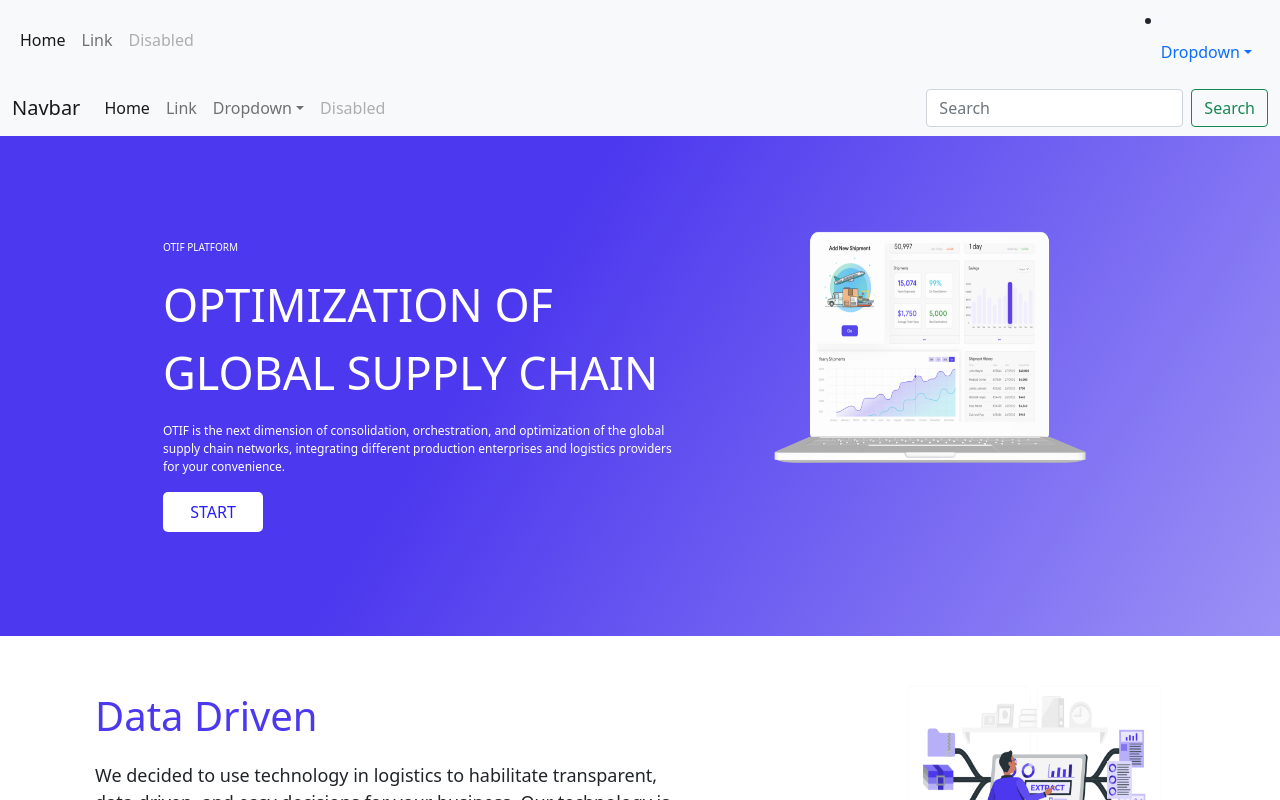
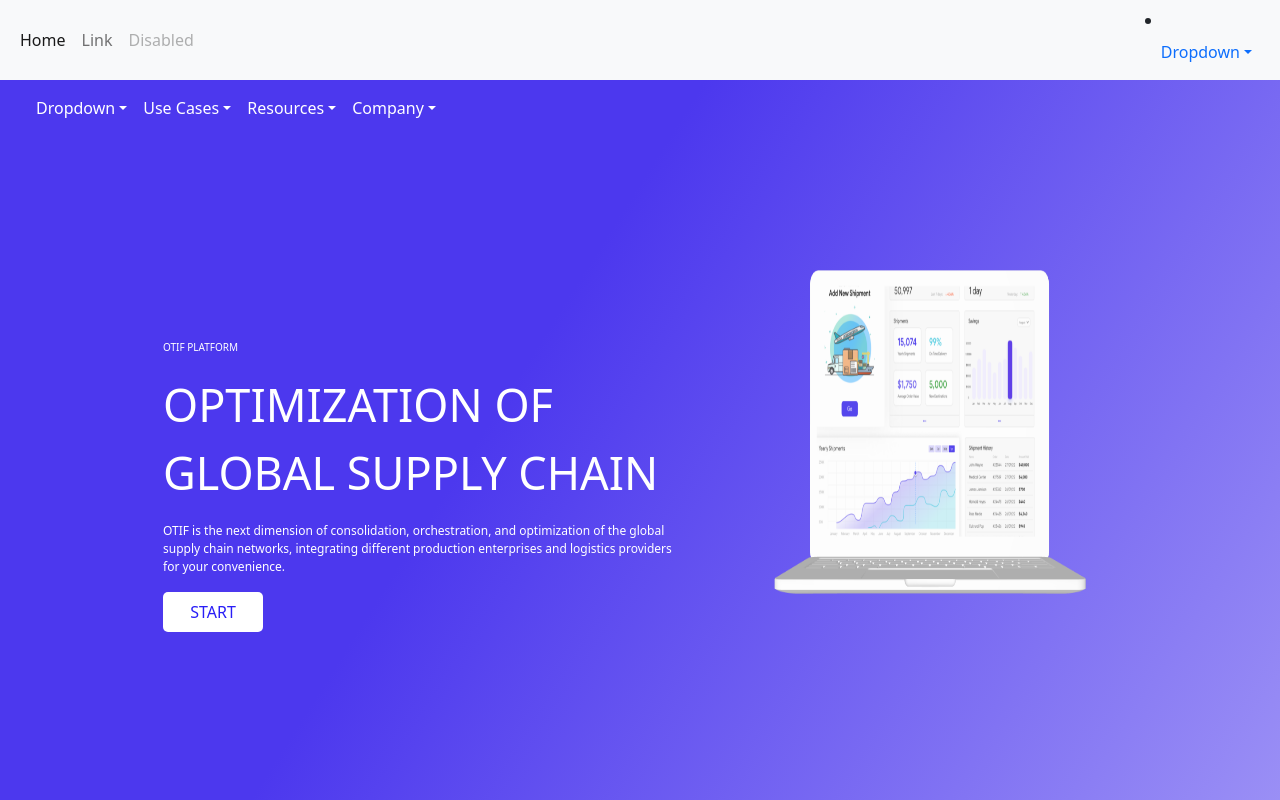
Before and after one commit to harshitphoenix/otif, a Next.js app: page / in a window 1280 px wide. Shown: the top 800 px of the page. Built offline with nearby package versions, Linux system fonts and the light colour scheme.

Commit message:
Completed top main card

```diff
--- a/components/MainCard.jsx
+++ b/components/MainCard.jsx
@@ -3,10 +3,11 @@ import styles from "./MainCard.module.css";
 const MainCard = (props) => {
   return (
     <div className={styles.container}>
-      <nav className='navbar navbar-expand-lg navbar-light bg-light'>
+      <div className={styles.navContainer}>
+        <nav className={`${styles.navContainer} navbar navbar-expand-lg`}>
         <div className='container-fluid'>
           <a className='navbar-brand' href='#'>
-            Navbar
+            {/* Navbar */}
           </a>
 
           <button
@@ -22,19 +23,9 @@ const MainCard = (props) => {
           </button>
           <div className='collapse navbar-collapse' id='navbarSupportedContent'>
             <ul className='navbar-nav me-auto mb-2 mb-lg-0'>
-              <li className='nav-item'>
-                <a className='nav-link active' aria-current='page' href='#'>
-                  Home
-                </a>
-              </li>
-              <li className='nav-item'>
-                <a className='nav-link' href='#'>
-                  Link
-                </a>
-              </li>
               <li className='nav-item dropdown'>
                 <a
-                  className='nav-link dropdown-toggle'
+                  className={`${styles.navItem} nav-link dropdown-toggle`}
                   href='#'
                   id='navbarDropdown'
                   role='button'
@@ -64,31 +55,110 @@ const MainCard = (props) => {
                   </li>
                 </ul>
               </li>
-              <li className='nav-item'>
+              <li className='nav-item dropdown'>
                 <a
-                  className='nav-link disabled'
+                  className={`${styles.navItem} nav-link dropdown-toggle`}
                   href='#'
-                //   tabindex='-1'
-                  aria-disabled='true'
+                  id='navbarDropdown'
+                  role='button'
+                  data-bs-toggle='dropdown'
+                  aria-expanded='false'
                 >
-                  Disabled
+                  Use Cases
                 </a>
+                <ul className='dropdown-menu' aria-labelledby='navbarDropdown'>
+                  <li>
+                    <a className={` dropdown-item`} href='#'>
+                      Action
+                    </a>
+                  </li>
+                  <li>
+                    <a className='dropdown-item' href='#'>
+                      Another action
+                    </a>
+                  </li>
+                  <li>
+                    <hr className='dropdown-divider' />
+                  </li>
+                  <li>
+                    <a className='dropdown-item' href='#'>
+                      Something else here
+                    </a>
+                  </li>
+                </ul>
               </li>
+              <li className='nav-item dropdown'>
+                <a
+                  className={`${styles.navItem} nav-link dropdown-toggle`}
+                  href='#'
+                  id='navbarDropdown'
+                  role='button'
+                  data-bs-toggle='dropdown'
+                  aria-expanded='false'
+                >
+                  Resources
+                </a>
+                <ul className='dropdown-menu' aria-labelledby='navbarDropdown'>
+                  <li>
+                    <a className='dropdown-item' href='#'>
+                      Action
+                    </a>
+                  </li>
+                  <li>
+                    <a className='dropdown-item' href='#'>
+                      Another action
+                    </a>
+                  </li>
+                  <li>
+                    <hr className='dropdown-divider' />
+                  </li>
+                  <li>
+                    <a className='dropdown-item' href='#'>
+                      Something else here
+                    </a>
+                  </li>
+                </ul>
+              </li>
+              <li className='nav-item dropdown'>
+                <a
+                  className={`${styles.navItem} nav-link dropdown-toggle`}
+                  href='#'
+                  id='navbarDropdown'
+                  role='button'
+                  data-bs-toggle='dropdown'
+                  aria-expanded='false'
+                >
+                  Company
+                </a>
+                <ul className='dropdown-menu' aria-labelledby='navbarDropdown'>
+                  <li>
+                    <a className='dropdown-item' href='#'>
+                      Action
+                    </a>
+                  </li>
+                  <li>
+                    <a className='dropdown-item' href='#'>
+                      Another action
+                    </a>
+                  </li>
+                  <li>
+                    <hr className='dropdown-divider' />
+                  </li>
+                  <li>
+                    <a className='dropdown-item' href='#'>
+                      Something else here
+                    </a>
+                  </li>
+                </ul>
+              </li>
+
             </ul>
-            <form className='d-flex'>
-              <input
-                className='form-control me-2'
-                type='search'
-                placeholder='Search'
-                aria-label='Search'
-              />
-              <button className='btn btn-outline-success' type='submit'>
-                Search
-              </button>
-            </form>
+
           </div>
         </div>
       </nav>
+      </div>
+
       <div className={`row ${styles.card}`}>
         <div className='col-5'>
           <p className={styles.topText}>{props.topText}</p>
--- a/components/MainCard.module.css
+++ b/components/MainCard.module.css
@@ -1,6 +1,6 @@
 .image {
-  height: 500px;
-  width: 500px;
+  height: 700px;
+  width: 700px;
 }
 .topText {
   font-size: 10px;
@@ -30,3 +30,6 @@
     justify-content: center;
     align-items: center;
 }
+.navItem{
+ color: #fff;
+}
```
